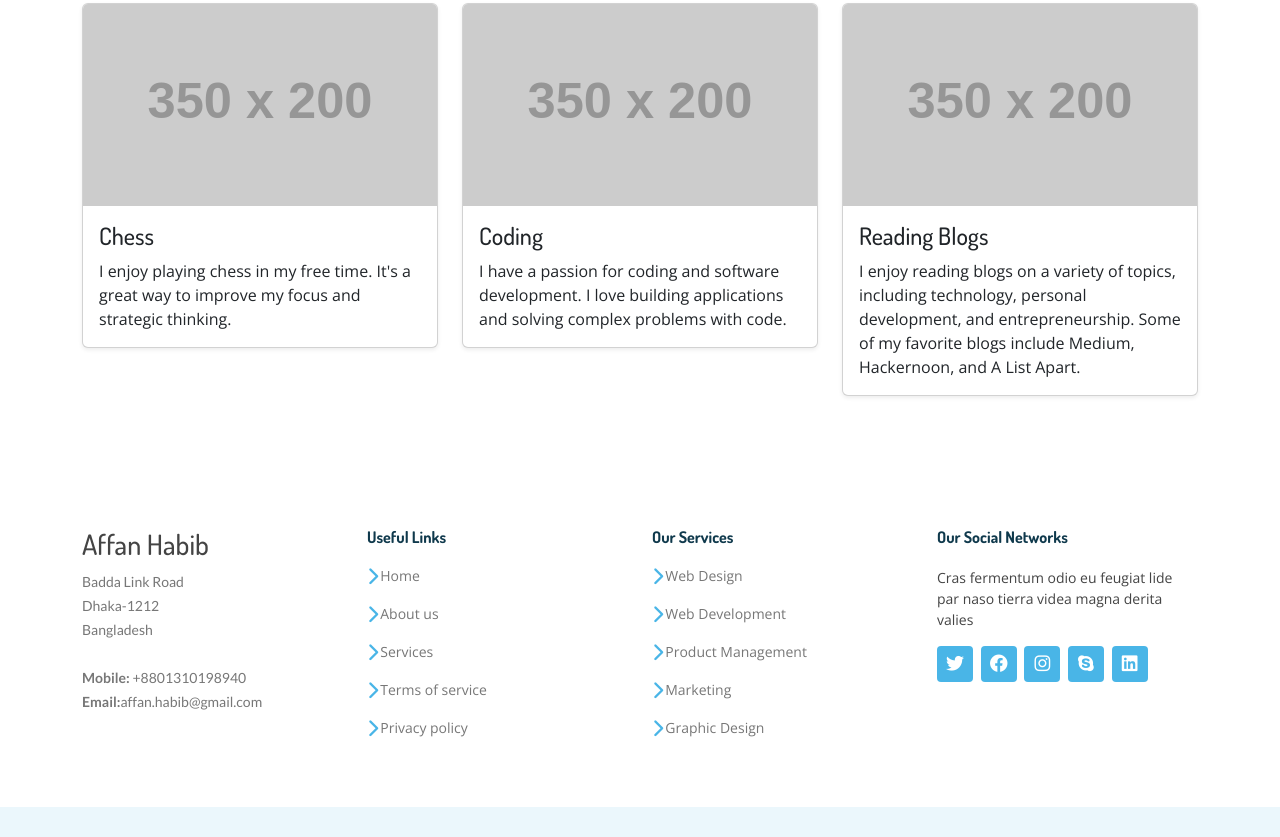
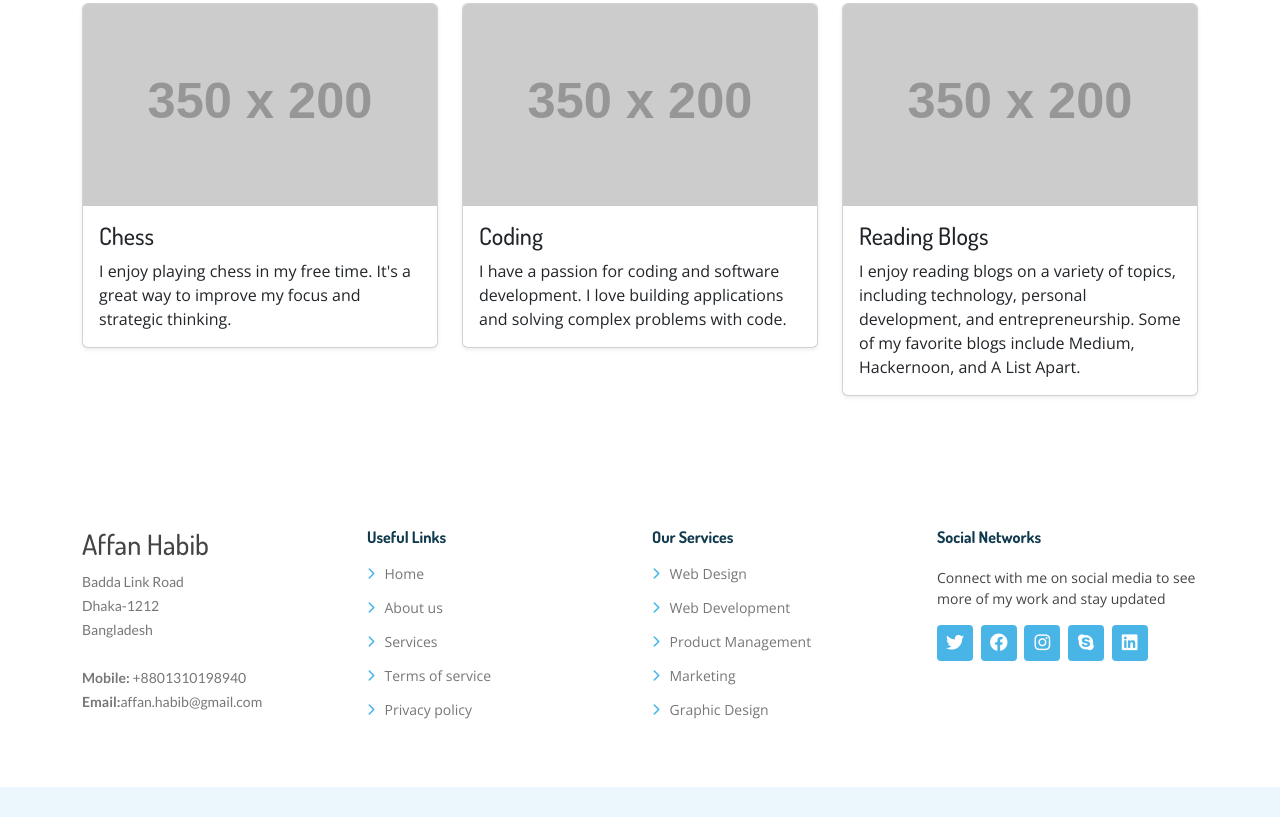
Before and after one commit to affan-habib/affan-habib.github.io, a plain HTML site: page index.html in a window 1280 px wide. Shown: the part 2487-3324 px from the top of the page. Drawn offline with nearby package versions, Linux system fonts and the light colour scheme; placeholder pictures from the web are drawn by us.

Commit message:
links updatd

```diff
--- a/assets/css/style.css
+++ b/assets/css/style.css
@@ -526,3 +526,8 @@ h6 {
 .social-buttons .btn i {
   font-size: 1.5rem;
 }
+
+.fa-chevron-right{
+  font-size: 12px !important;
+  margin-right: 8px;
+}
--- a/index.html
+++ b/index.html
@@ -62,8 +62,8 @@
             projects, ranging from small business websites to large-scale e-commerce platforms.</h2>
           <div class="social-buttons">
             <a href="#" class="btn btn-primary btn-lg"><i class="fab fa-twitter"></i></a>
-            <a href="#" class="btn btn-primary btn-lg"><i class="fab fa-linkedin-in"></i></a>
-            <a href="#" class="btn btn-primary btn-lg"><i class="fab fa-github"></i></a>
+            <a href="https://www.linkedin.com/in/affanhabib/" target="_blank" class="btn btn-primary btn-lg"><i class="fab fa-linkedin-in"></i></a>
+            <a href="https://github.com/affan-habib" target="_blank" class="btn btn-primary btn-lg"><i class="fab fa-github"></i></a>
           </div>
         </div>
       </div>
@@ -284,8 +284,8 @@
           </div>
 
           <div class="col-lg-3 col-md-6 footer-links">
-            <h4>Our Social Networks</h4>
-            <p>Cras fermentum odio eu feugiat lide par naso tierra videa magna derita valies</p>
+            <h4>Social Networks</h4>
+            <p>Connect with me on social media to see more of my work and stay updated</p>
             <div class="social-links mt-3">
               <a href="#" class="twitter"><i class="fa-brands fa-twitter"></i></a>
               <a href="#" class="facebook"><i class="fa-brands fa-facebook"></i></a>
```
